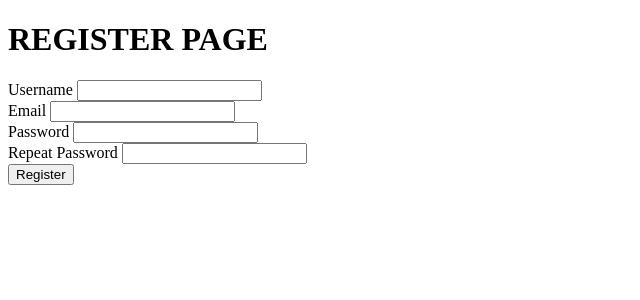
After one commit to sthompson232/Depeche-House, a Flask app: page /register in a window 1280 px wide. The commit adds this page. Shown: the top 300 px of the page, without its empty margins (0-640 px from the left). Run offline with Flask 2, Linux system fonts and the light colour scheme.

Commit message:
added register and login function

```diff
--- a/myapp/app.py
+++ b/myapp/app.py
@@ -1,16 +1,111 @@
-from flask import Flask
+from datetime import datetime
+from flask import Flask, render_template, redirect, url_for
 from flask_sqlalchemy import SQLAlchemy
-from flask_login import LoginManager
+from flask_login import UserMixin, LoginManager, login_required, login_user, current_user
+from werkzeug.security import generate_password_hash, check_password_hash
+from flask_wtf import FlaskForm
+from wtforms import StringField, PasswordField, BooleanField, SubmitField
+from wtforms.validators import ValidationError, DataRequired, Email, EqualTo
+
 
 app = Flask(__name__)
 app.config['SECRET_KEY'] = 'enter_secret_key'
 app.config['SQLALCHEMY_DATABASE_URI'] = 'sqlite:///depeche_house.db'
 app.config['SQLALCHEMY_TRACK_MODIFICATIONS'] = False
-
 db = SQLAlchemy(app)
 
+#Allows users to login
 login_manager = LoginManager()
 login_manager.init_app(app)
 
+###################################################################################################
 
-import routes,models
+#DATABASE
+class User(UserMixin, db.Model):
+    id = db.Column(db.Integer, primary_key=True)
+    username = db.Column(db.String(10), index=True, unique=True)
+    email = db.Column(db.String(120), unique=True, index=True)
+    password_hash = db.Column(db.String(128))
+    joined_at = db.Column(db.DateTime(), default=datetime.utcnow, index=True)
+
+    def __repr__(self):
+        return "<User {}>".format(self.username)
+
+    def set_password(self, password):
+        self.password_hash = generate_password_hash(password)
+
+    def check_password(self, password):
+        return check_password_hash(self.password_hash, password)
+
+
+####################################################################################################
+
+#FORMS
+class RegistrationForm(FlaskForm):
+    username = StringField('Username', validators=[DataRequired()])
+    email = StringField('Email', validators=[DataRequired(), Email()])
+    password = PasswordField('Password', validators=[DataRequired()])
+    password2 = PasswordField('Repeat Password', validators=[DataRequired(), EqualTo('password')])
+    submit = SubmitField('Register')
+
+class LoginForm(FlaskForm):
+    email = StringField('Email', validators=[DataRequired(), Email()])
+    password = PasswordField('Password', validators=[DataRequired()])
+    remember_me = BooleanField('Remember Me')
+    submit = SubmitField('Login')
+
+
+####################################################################################################
+
+#user loader keeps the user logged in during the session
+@login_manager.user_loader
+def load_user(user_id):
+    return User.query.get(int(user_id))
+
+
+
+#ROUTES
+
+
+@app.route('/', methods=["GET", "POST"])
+def index():
+    return render_template('index.html')
+
+
+@app.route('/register', methods=["GET", "POST"])
+def register():
+    register_form = RegistrationForm()
+    #if necessary info has been submitted on the register form:
+    if register_form.validate_on_submit():
+        #new user will be added to the db with username and email of form data
+        new_user = User(username=register_form.username.data, email=register_form.email.data)
+        #use the class method for password as it needs to be hashed
+        new_user.set_password(register_form.password.data)
+        #add and commit the db change
+        db.session.add(new_user)
+        db.session.commit()
+        return redirect(url_for('index', _external=True, _scheme='http'))
+    return render_template('register.html', register_form=register_form)
+
+
+
+@app.route('/login', methods=["GET", "POST"])
+def login():
+    login_form = LoginForm()
+    #if necessary info has been submitted on login form:
+    if login_form.validate_on_submit():
+        #new variable finds row with submitted email
+        user = User.query.filter_by(email=login_form.email.data).first()
+        #if password matches the given email then line after logs user in
+        if user and user.check_password(login_form.password.data):
+            login_user(user)
+            return redirect(url_for('index', _external=True, _scheme='http'))
+    return render_template('login.html', login_form=login_form)
+
+
+
+@app.route('/user/<username>')
+@login_required
+def user(username):
+    user = User.query.filter_by(username-username).first_or_404()
+    return render_template('user.html', user=user)
--- a/myapp/templates/base.html
+++ b/myapp/templates/base.html
@@ -2,7 +2,7 @@
 <html lang="en">
   <head>
     <meta charset="UTF-8">
-    <title>Eisenhower's Quadrant</title>
+    <title>Depeche House</title>
   </head>
   <body>
     {% block content %}
--- /dev/null
+++ b/myapp/templates/register.html
@@ -0,0 +1,26 @@
+{% extends "base.html" %}
+
+{% block content %}
+
+<h1>REGISTER PAGE</h1>
+
+<form method="post">
+    {{ register_form.hidden_tag() }}
+    {{ register_form.username.label }}
+    {{ register_form.username }}
+    <br>
+    {{ register_form.email.label }}
+    {{ register_form.email }}
+    <br>
+    {{ register_form.password.label }}
+    {{ register_form.password }}
+    <br>
+    {{ register_form.password2.label }}
+    {{ register_form.password2 }}
+    <br>
+    {{ register_form.submit() }}
+
+
+</form>
+
+{% endblock %}
```
Also changed, not shown: myapp/forms.py (deleted, +0 -18 lines), myapp/models.py (deleted, +0 -21 lines), myapp/routes.py (deleted, +0 -39 lines), myapp/templates/login.html (added, +21 -0 lines), myapp/depeche_house.db.
